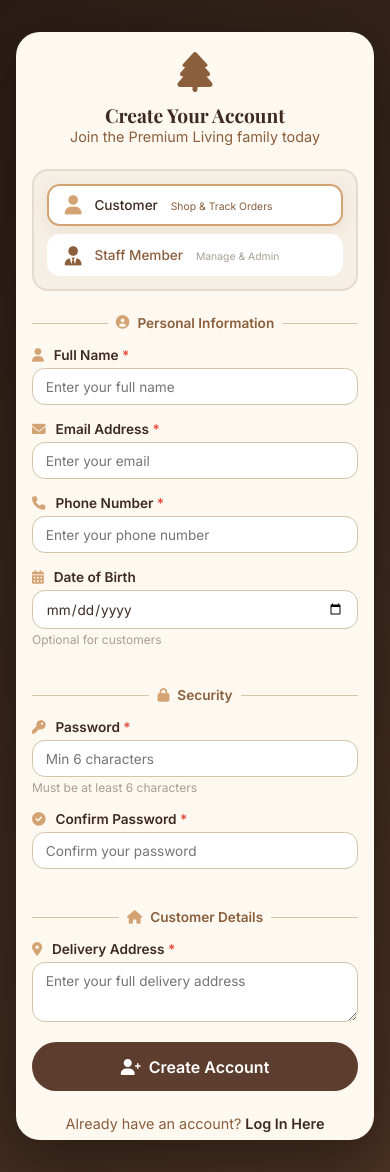
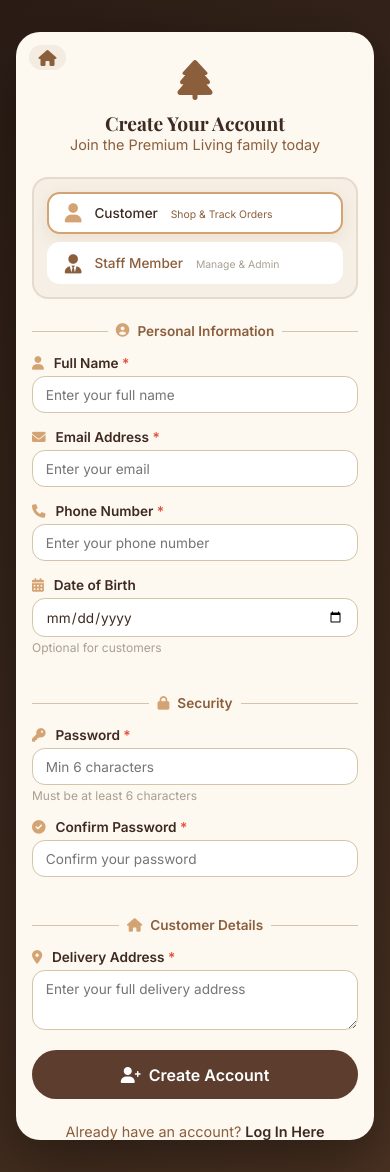
Before and after one commit to zorogami1/WebUI, a PHP site: page /register.php in a window 390 px wide. Run offline with PHP 8.4, Linux system fonts and the light colour scheme.

Commit message:
added home button to login and register

```diff
--- a/register.php
+++ b/register.php
@@ -159,6 +159,7 @@ if ($_SERVER["REQUEST_METHOD"] == "POST") {
             box-sizing: border-box;
             max-height: 90vh;
             overflow-y: auto;
+            position: relative;
         }
 
         .register-container::-webkit-scrollbar {
@@ -175,9 +176,37 @@ if ($_SERVER["REQUEST_METHOD"] == "POST") {
             border-radius: 10px;
         }
 
+        /* ===== HOME BUTTON ===== */
+        .home-btn {
+            position: absolute;
+            top: 1rem;
+            left: 1rem;
+            color: var(--wood-light);
+            font-size: 1.2rem;
+            text-decoration: none;
+            transition: all 0.3s;
+            display: flex;
+            align-items: center;
+            gap: 0.4rem;
+            padding: 0.4rem 0.8rem;
+            border-radius: 0.8rem;
+            background: rgba(139, 94, 60, 0.08);
+        }
+
+        .home-btn:hover {
+            color: var(--wood-dark);
+            background: rgba(139, 94, 60, 0.15);
+            transform: translateY(-2px);
+        }
+
+        .home-btn i {
+            font-size: 1rem;
+        }
+
         .register-header {
             text-align: center;
             margin-bottom: 1.5rem;
+            margin-top: 0.5rem;
         }
 
         .register-header .icon {
@@ -484,6 +513,17 @@ if ($_SERVER["REQUEST_METHOD"] == "POST") {
                 margin-bottom: 0;
                 font-size: 1.2rem;
             }
+
+            .home-btn {
+                top: 0.8rem;
+                left: 0.8rem;
+                font-size: 1rem;
+                padding: 0.3rem 0.6rem;
+            }
+
+            .home-btn span {
+                display: none;
+            }
         }
 
         @media (max-width: 400px) {
@@ -507,6 +547,12 @@ if ($_SERVER["REQUEST_METHOD"] == "POST") {
 <body>
 
 <div class="register-container">
+    <!-- ===== HOME BUTTON ===== -->
+    <a href="index.php" class="home-btn" title="Back to Home">
+        <i class="fas fa-home"></i>
+        <span>Home</span>
+    </a>
+
     <div class="register-header">
         <div class="icon"><i class="fas fa-tree"></i></div>
         <h2>Create Your Account</h2>
```
Also changed, not shown: login.php (+46 -0 lines).
